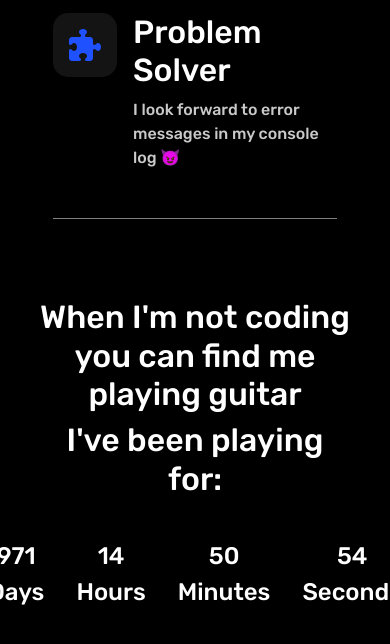
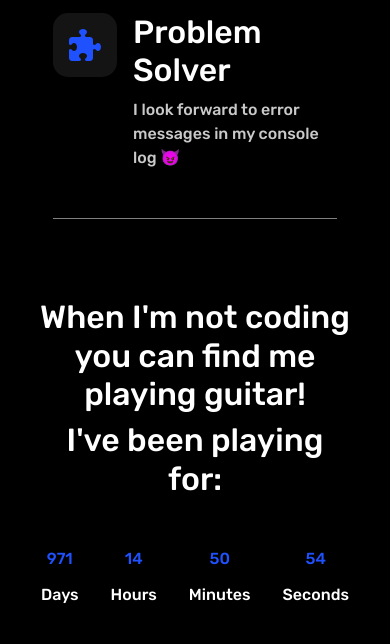
Before and after one commit to ColinJhEdwards/react-portfolio, a React (Create React App) app: page / in a window 390 px wide. Shown: the part 2681-3325 px from the top of the page. Built offline with nearby package versions, Linux system fonts and the light colour scheme.

Commit message:
bunch of minor style changes and media queries for project card and guitarDate component

```diff
--- a/src/components/AboutMe.js
+++ b/src/components/AboutMe.js
@@ -8,7 +8,7 @@ const AboutMe = () => {
     <StyledMe className="aboutme">
       <div className="text">
         <header>
-          <h2>When I'm not coding you can find me playing guitar</h2>
+          <h2>When I'm not coding you can find me playing guitar!</h2>
           <GuitarDate />
         </header>
         <div className="guitarVideo">
--- a/src/components/GuitarDate.js
+++ b/src/components/GuitarDate.js
@@ -49,20 +49,20 @@ function GuitarDate() {
       <h2>I've been playing for:</h2>
       <StyledDate class="countup" id="countup1">
         <div className="days">
-          <span class="timeel ">{day} </span>
-          <span class="timeel timeRefDays">Days</span>
+          <span class="timeel1 ">{day} </span>
+          <span class="timeel timeRef">Days</span>
         </div>
         <div className="hours">
-          <span class="timeel ">{hour} </span>
-          <span class="timeel timeRefHours">Hours</span>
+          <span class="timeel1 ">{hour} </span>
+          <span class="timeel timeRef">Hours</span>
         </div>
         <div className="mins">
-          <span class="timeel ">{min} </span>
-          <span class="timeel timeRefMinutes">Minutes</span>
+          <span class="timeel1 ">{min} </span>
+          <span class="timeel timeRef">Minutes</span>
         </div>
         <div className="secs">
-          <span class="timeel ">{sec} </span>
-          <span class="timeel timeRefSeconds">Seconds</span>
+          <span class="timeel1 ">{sec} </span>
+          <span class="timeel timeRef">Seconds</span>
         </div>
       </StyledDate>
     </>
@@ -74,6 +74,20 @@ const StyledDate = styled.div`
   justify-content: center;
   div {
     margin: 2rem 1rem;
+    .timeel1 {
+      font-size: 3rem;
+      color: #1f51ff;
+    }
+  }
+
+  @media (max-width: 880px) {
+    div {
+      margin: 2rem 1rem;
+      span,
+      .timeel1 {
+        font-size: 1rem;
+      }
+    }
   }
 `;
 
--- a/src/components/ProjectCard.js
+++ b/src/components/ProjectCard.js
@@ -7,7 +7,6 @@ import { grow } from "../animations";
 
 const ProjectCard = ({ title, description, code, repo, deploy, id, cover }) => {
   return (
-    <Hide>
     <StyledDiv variants={grow}>
       <div className="hide">
         <div className="image">
@@ -41,7 +40,6 @@ const ProjectCard = ({ title, description, code, repo, deploy, id, cover }) => {
         </div>
       </div>
     </StyledDiv>
-    </Hide>
   );
 };
 
@@ -152,6 +150,7 @@ const StyledDiv = styled(motion.div)`
     }
   }
   @media (max-width: 1200px) {
+    box-shadow: 0px 0px 5px 3px blue;
     flex-direction: column;
     position: static;
     border-radius: 5px;
@@ -171,11 +170,12 @@ const StyledDiv = styled(motion.div)`
       align-items: flex-start;
       width: 100%;
       transform: translateX(0);
-      background: #202020;
+
       border-bottom-left-radius: 5px;
       border-bottom-right-radius: 5px;
       #desc {
         padding: 0;
+        background: none;
       }
     }
   }
--- a/src/pages/Projects.js
+++ b/src/pages/Projects.js
@@ -81,6 +81,12 @@ const StyledProjects = styled(motion.div)`
     width: 80%;
     margin: 2rem auto;
   }
+
+  @media (max-width: 430px) {
+    .projects {
+      width: 90%;
+    }
+  }
 `;
 
 export default Projects;
```
Lines whose indentation alone changed are shown as unchanged.
